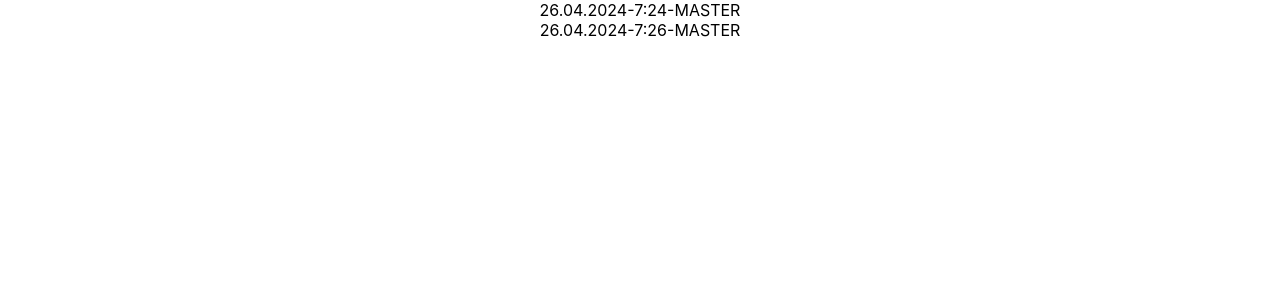
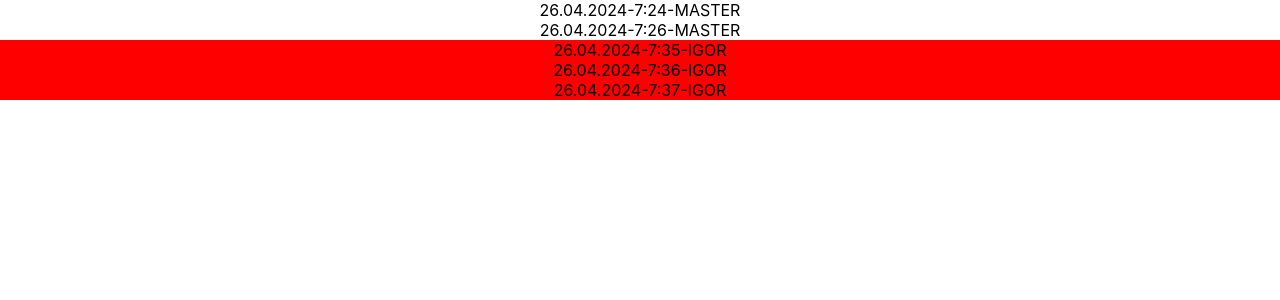
Before and after one commit to IgorYudintsev/git, a React (Create React App) app: page / in a window 1280 px wide. Shown: the top 300 px of the page. Built offline with nearby package versions, Linux system fonts and the light colour scheme.

Commit message:
26.04.2024-7:38-MERGE-MASTER

```diff
--- a/src/App.tsx
+++ b/src/App.tsx
@@ -1,12 +1,14 @@
 import React from 'react';
 import logo from './logo.svg';
 import './App.css';
+import {Igor} from "./Igor";
 
 function App() {
   return (
     <div className="App">
       <div>26.04.2024-7:24-MASTER</div>
       <div>26.04.2024-7:26-MASTER</div>
+        <Igor/>
     </div>
   );
 }
```
